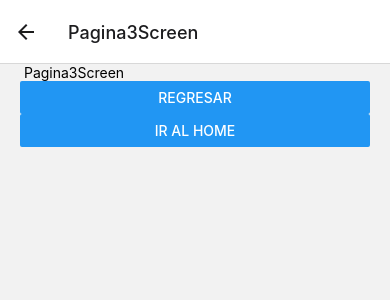
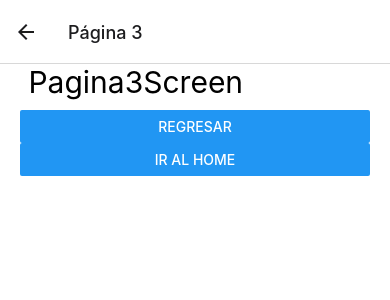
Before and after one commit to Paserno/RN-Navigation, a React Native app: screen /Pagina3Screen in a window 390 px wide. Shown: the top 300 px of the page. Built offline with nearby package versions, Linux system fonts and the light colour scheme.

Commit message:
Estilizando el Stack Navigator

```diff
--- a/src/navigator/StackNavigator.tsx
+++ b/src/navigator/StackNavigator.tsx
@@ -9,10 +9,23 @@
 
 export const StackNavigator = () => {
   return (
-    <Stack.Navigator>
-      <Stack.Screen name="Pagina1Screen" component={ Pagina1Screen} />
-      <Stack.Screen name="Pagina2Screen" component={Pagina2Screen} />
-      <Stack.Screen name="Pagina3Screen" component={Pagina3Screen} />
+    <Stack.Navigator
+      // initialRouteName='Pagina2Screen'
+      screenOptions={{
+        // headerShown: false,
+        headerStyle: {
+          // backgroundColor: 'tomato',
+          elevation: 0,
+          shadowColor: 'transparent' // Para IOS
+        },
+        cardStyle: {
+          backgroundColor: 'white'
+        }
+      }}
+    >
+      <Stack.Screen name="Pagina1Screen" options={{ title:'Página 1'}} component={ Pagina1Screen} />
+      <Stack.Screen name="Pagina2Screen" options={{ title:'Página 2'}} component={Pagina2Screen} />
+      <Stack.Screen name="Pagina3Screen" options={{ title:'Página 3'}} component={Pagina3Screen} />
     </Stack.Navigator>
   );
 }
--- a/src/screens/Pagina1Screen.tsx
+++ b/src/screens/Pagina1Screen.tsx
@@ -9,7 +9,7 @@
 
   return (
     <View style={ styles.globalMargin }>
-        <Text> Pagina1Screen </Text>
+        <Text style={ styles.title }> Pagina1Screen </Text>
 
         <Button
           title='Ir Página 2'
--- a/src/screens/Pagina2Screen.tsx
+++ b/src/screens/Pagina2Screen.tsx
@@ -1,5 +1,5 @@
 import { CommonActions, useNavigation } from '@react-navigation/native';
-import React from 'react'
+import React, { useEffect } from 'react'
 import { View, Text, Button } from 'react-native';
 import { styles } from '../theme/appTheme';
 
@@ -7,9 +7,17 @@
 
   const navigator = useNavigation();
 
+  useEffect(() => {
+    navigator.setOptions({
+      title: 'Hola Mundo',
+      headerBackTitle: 'Atras' //para tener un back en IOS
+    })
+  }, [])
+
+
   return (
     <View style={ styles.globalMargin }>
-        <Text> Pagina2Screen </Text>
+        <Text style={ styles.title }> Pagina2Screen </Text>
 
         <Button
           title="ir Página 3"
--- a/src/screens/Pagina3Screen.tsx
+++ b/src/screens/Pagina3Screen.tsx
@@ -9,7 +9,7 @@
   return (
     <View style={ styles.globalMargin }>
 
-        <Text> Pagina3Screen </Text>
+        <Text style={ styles.title }> Pagina3Screen </Text>
         <Button
           title='Regresar'
           onPress={ () => navigation.pop() }
--- a/src/theme/appTheme.tsx
+++ b/src/theme/appTheme.tsx
@@ -4,4 +4,8 @@
     globalMargin: {
         marginHorizontal: 20,
     },
+    title: {
+        fontSize: 30,
+        marginBottom: 10,
+    },
 });
```
Also changed, not shown: 1 other file (tests, documents, lock files or other folders).
